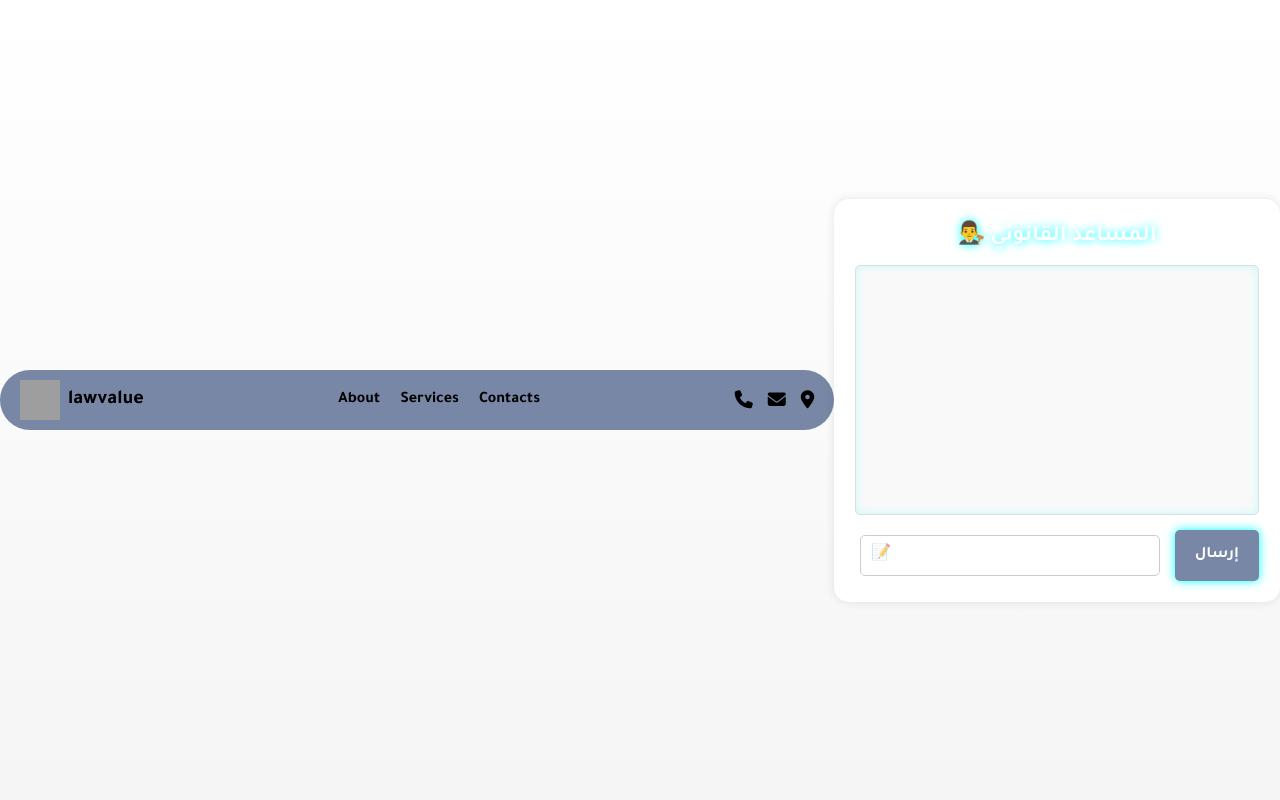
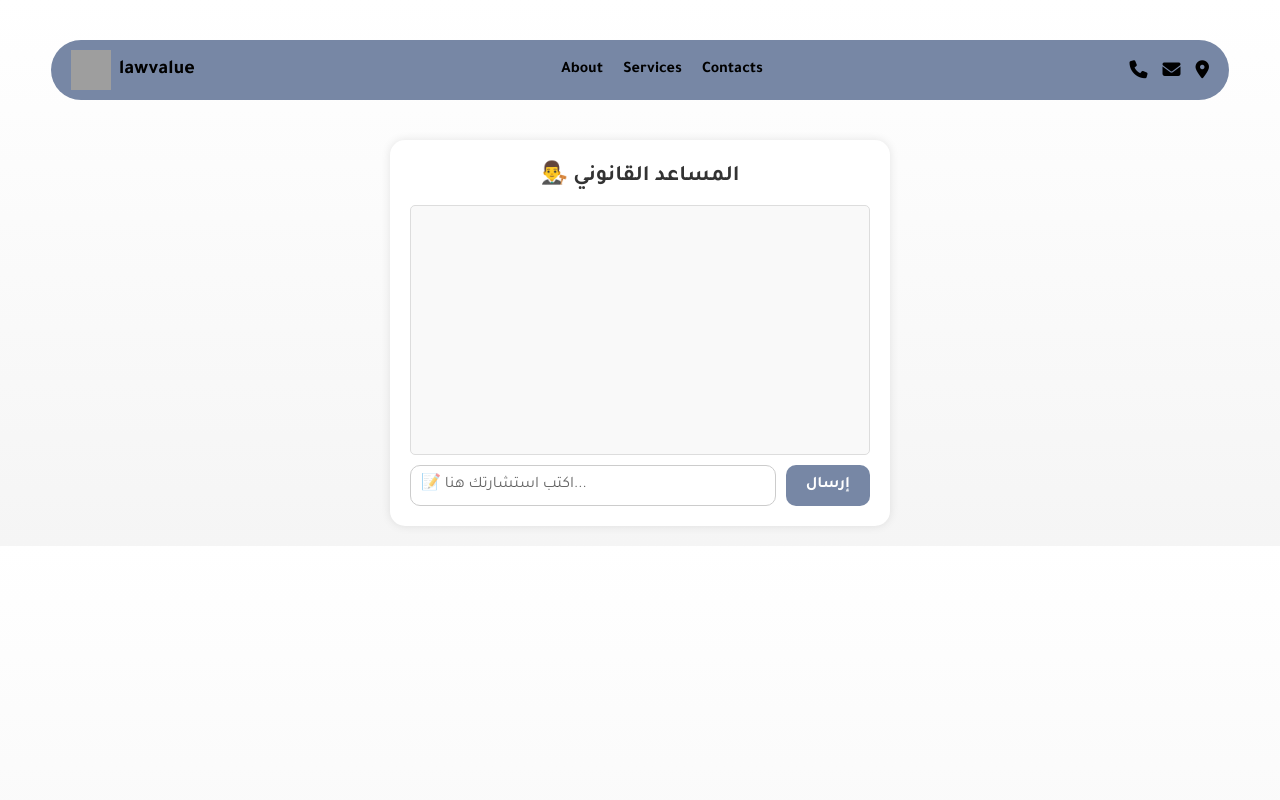
Before and after one commit to midouproj/AI, a Flask app: page / in a window 1280 px wide. Run offline with Flask 3, Linux system fonts and the light colour scheme; some libraries are stand-ins or nearby versions; grey boxes are pictures that could not be loaded.

Commit message:
Update styles.css

```diff
--- a/static/styles.css
+++ b/static/styles.css
@@ -7,116 +7,14 @@
     font-family: 'Tajawal', sans-serif;
 }
 
-body {
-    background: linear-gradient(135deg, #0f172a, #1e293b);
-    color: #fff;
-    display: flex;
-    justify-content: center;
-    align-items: center;
-    height: 100vh;
-    padding: 20px;
-}
-
-.chat-container {
-    width: 100%;
-    max-width: 500px;
-    background: rgba(255, 255, 255, 0.1);
-    backdrop-filter: blur(10px);
-    border-radius: 15px;
-    padding: 20px;
-    box-shadow: 0 0 15px rgba(0, 255, 255, 0.3);
-    border: 1px solid rgba(255, 255, 255, 0.2);
-    text-align: center;
-    animation: fadeIn 1s ease-in-out;
-}
-
-h1 {
-    font-size: 22px;
-    margin-bottom: 15px;
-    text-shadow: 0 0 10px cyan;
-}
-
-#chat-box {
-    height: 250px;
-    overflow-y: auto;
-    padding: 10px;
-    border-radius: 10px;
-    background: rgba(255, 255, 255, 0.05);
-    box-shadow: inset 0 0 10px rgba(0, 255, 255, 0.2);
-}
-
-.bot-message {
-    background: rgba(0, 255, 255, 0.2);
-    padding: 10px;
-    border-radius: 10px;
-    text-align: right;
-    margin-bottom: 10px;
-    box-shadow: 0 0 5px rgba(0, 255, 255, 0.3);
-    animation: fadeIn 0.5s ease-in-out;
-}
-
-form {
-    display: flex;
-    margin-top: 15px;
-    gap: 10px;
-}
-
-input {
-    flex: 1;
-    padding: 10px;
-    border: none;
-    border-radius: 10px;
-    background: rgba(255, 255, 255, 0.2);
-    color: #fff;
-    font-size: 16px;
-    outline: none;
-    transition: 0.3s;
-}
-
-input::placeholder {
-    color: rgba(255, 255, 255, 0.6);
-}
-
-input:focus {
-    background: rgba(255, 255, 255, 0.3);
-    box-shadow: 0 0 5px cyan;
-}
-
-button {
-    padding: 10px 15px;
-    border: none;
-    border-radius: 10px;
-    background: cyan;
-    color: #0f172a;
-    font-size: 16px;
-    font-weight: bold;
-    cursor: pointer;
-    transition: 0.3s;
-    box-shadow: 0 0 10px cyan;
-}
-
-button:hover {
-    background: #00d4ff;
-    box-shadow: 0 0 15px cyan;
-}
-
-/* أنيميشن التدرج عند ظهور العناصر */
-@keyframes fadeIn {
-    from {
-        opacity: 0;
-        transform: translateY(10px);
-    }
-    to {
-        opacity: 1;
-        transform: translateY(0);
-    }
-}
 /* تنسيق عام */
 body {
-    margin: 0;
-    padding: 0;
-    font-family: Arial, sans-serif;
     background: linear-gradient(to bottom, #ffffff, #f5f5f5);
+    color: #000;
+    display: flex;
+    flex-direction: column;
+    align-items: center;
+    padding: 20px;
 }
 
 /* شريط التنقل */
@@ -179,12 +77,19 @@ body {
 /* المساعد القانوني */
 .chat-container {
     width: 50%;
-    margin: 50px auto;
+    max-width: 500px;
     background: white;
     padding: 20px;
     border-radius: 15px;
     box-shadow: 0 0 10px rgba(0, 0, 0, 0.1);
     text-align: center;
+    margin-top: 20px;
+}
+
+h1 {
+    font-size: 22px;
+    margin-bottom: 15px;
+    color: #333;
 }
 
 #chat-box {
@@ -194,6 +99,8 @@ body {
     margin-bottom: 10px;
     border-radius: 5px;
     background-color: #f9f9f9;
+    overflow-y: auto;
+    height: 250px;
 }
 
 .bot-message {
@@ -202,14 +109,29 @@ body {
     padding: 10px;
     border-radius: 10px;
     margin: 5px;
+    box-shadow: 0 0 5px rgba(0, 255, 255, 0.3);
+}
+
+/* نموذج الإدخال */
+form {
+    display: flex;
+    gap: 10px;
+    margin-top: 10px;
 }
 
 input[type="text"] {
-    width: 80%;
+    flex: 1;
     padding: 10px;
-    margin: 5px;
     border: 1px solid #ccc;
-    border-radius: 5px;
+    border-radius: 10px;
+    background: rgba(255, 255, 255, 0.2);
+    color: #000;
+    font-size: 16px;
+    outline: none;
+}
+
+input::placeholder {
+    color: rgba(0, 0, 0, 0.6);
 }
 
 button {
@@ -217,8 +139,11 @@ button {
     border: none;
     background-color: #7787a5;
     color: white;
-    border-radius: 5px;
+    border-radius: 10px;
+    font-size: 16px;
+    font-weight: bold;
     cursor: pointer;
+    transition: 0.3s;
 }
 
 button:hover {
```
